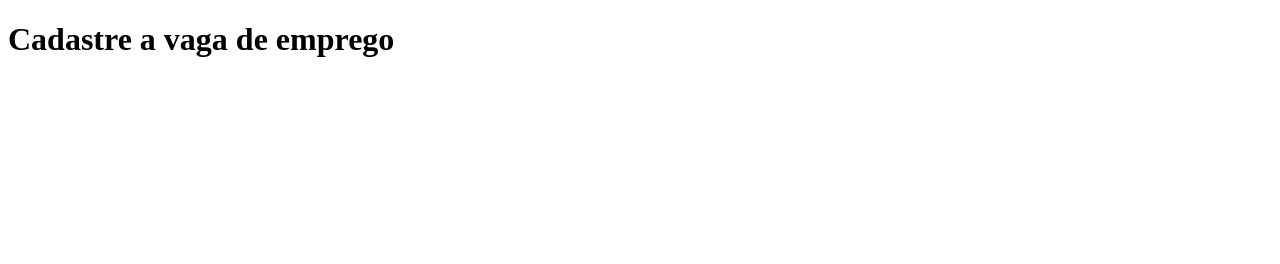
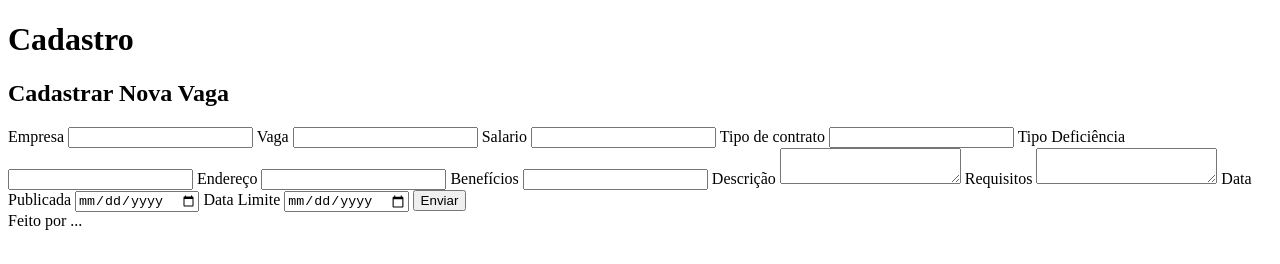
Before and after one commit to rafaelvon1/java_spring_boot, a plain HTML site: page interface_html/views/cadastro.html in a window 1280 px wide. Drawn offline with Linux system fonts and the light colour scheme.

Commit message:
parte html quase pronta

```diff
--- a/interface_html/views/cadastro.html
+++ b/interface_html/views/cadastro.html
@@ -6,6 +6,57 @@
     <title>Cadastro</title>
 </head>
 <body>
-    <h1>Cadastre a vaga de emprego</h1>
+    <header>
+        <h1>Cadastro</h1>
+    </header>
+
+    <!---Formulário-->
+
+    <section>
+        <h2>Cadastrar Nova Vaga</h2>
+        <form action="">
+            <input type="hidden" id="id_vaga">
+            <!--Empresa-->
+            <label for="">Empresa</label>
+            <input type="text" id="" placeholder="" required>
+            <!--vaga-->
+            <label for="">Vaga</label>
+            <input type="text" id="" placeholder="" required>
+            <!--salario-->
+            <label for="">Salario</label>
+            <input type="number" id="" placeholder="" required>
+            <!--Tipo de contrato-->
+            <label for="">Tipo de contrato</label>
+            <input type="text" id=""  placeholder="" required>
+            <!--Tipo deficiencia-->
+            <label for="">Tipo Deficiência</label>
+            <input type="text" id="" placeholder="" required>
+            <!--Endereço-->
+            <label for="">Endereço</label>
+            <input type="text" id="" placeholder="" required>
+            <!--Beneficios-->
+            <label for="">Benefícios</label>
+            <input type="text" id="" placeholder="">
+            <!---Descrição-->
+            <label for="">Descrição</label>
+            <textarea name="" id=""></textarea>
+            <!---Requisitos-->
+            <label for="">Requisitos</label>
+            <textarea name="" id=""></textarea>
+            <!--data Publicação-->
+            <label for="">Data Publicada</label>
+            <input type="date" id="">
+            <!--data Expiração-->
+            <label for="">Data Limite</label>
+            <input type="date" id="">
+
+
+            <button type="submit" id="">Enviar</button>
+
+        </form>
+    </section>
+    <footer>Feito por ...</footer>
+
+<script></script>
 </body>
 </html>
```
Also changed, not shown: interface_html/views/Allvagas.html (+17 -1 lines), interface_html/views/UpdateDelete.html (+1 -0 lines), interface_html/views/indexteste.html (+4 -0 lines), interface_html/scripts/cadastro.js (added).
